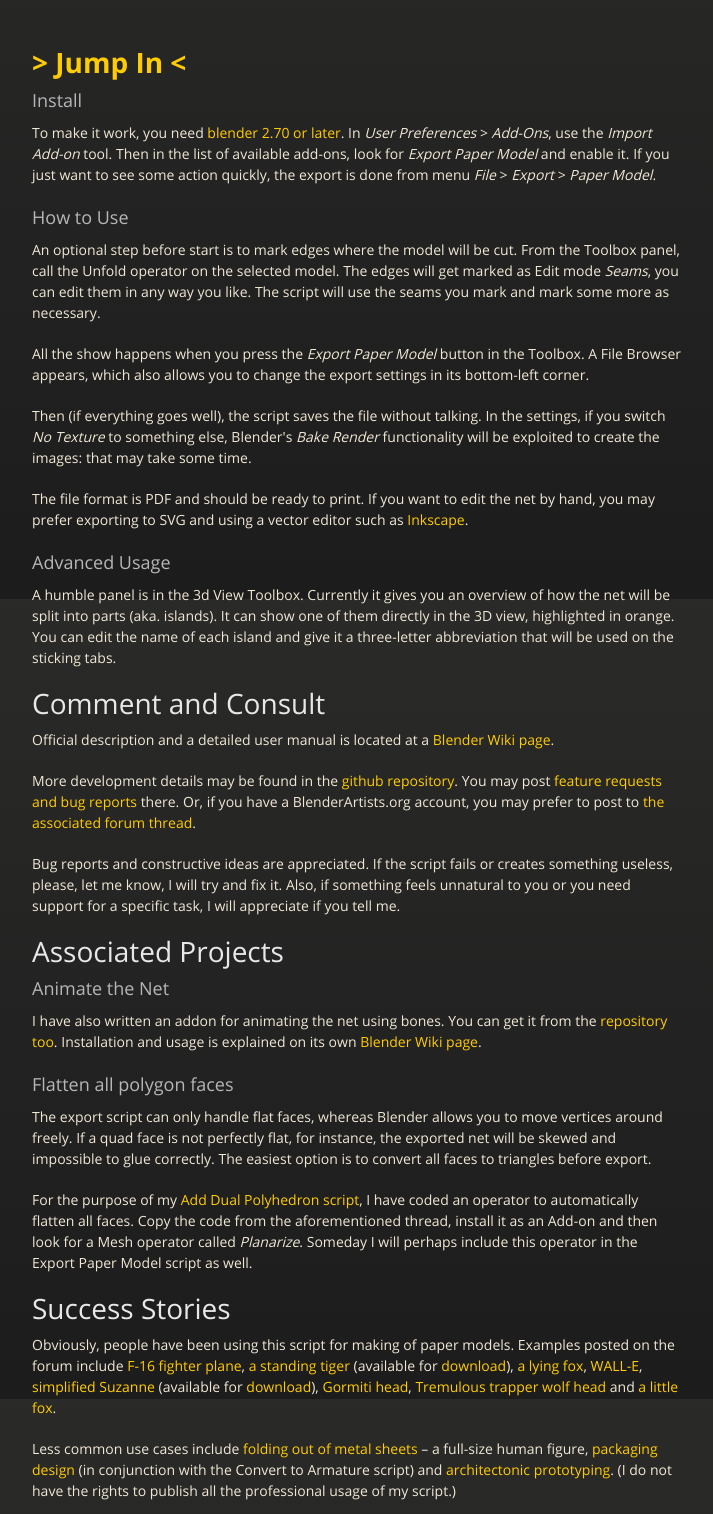
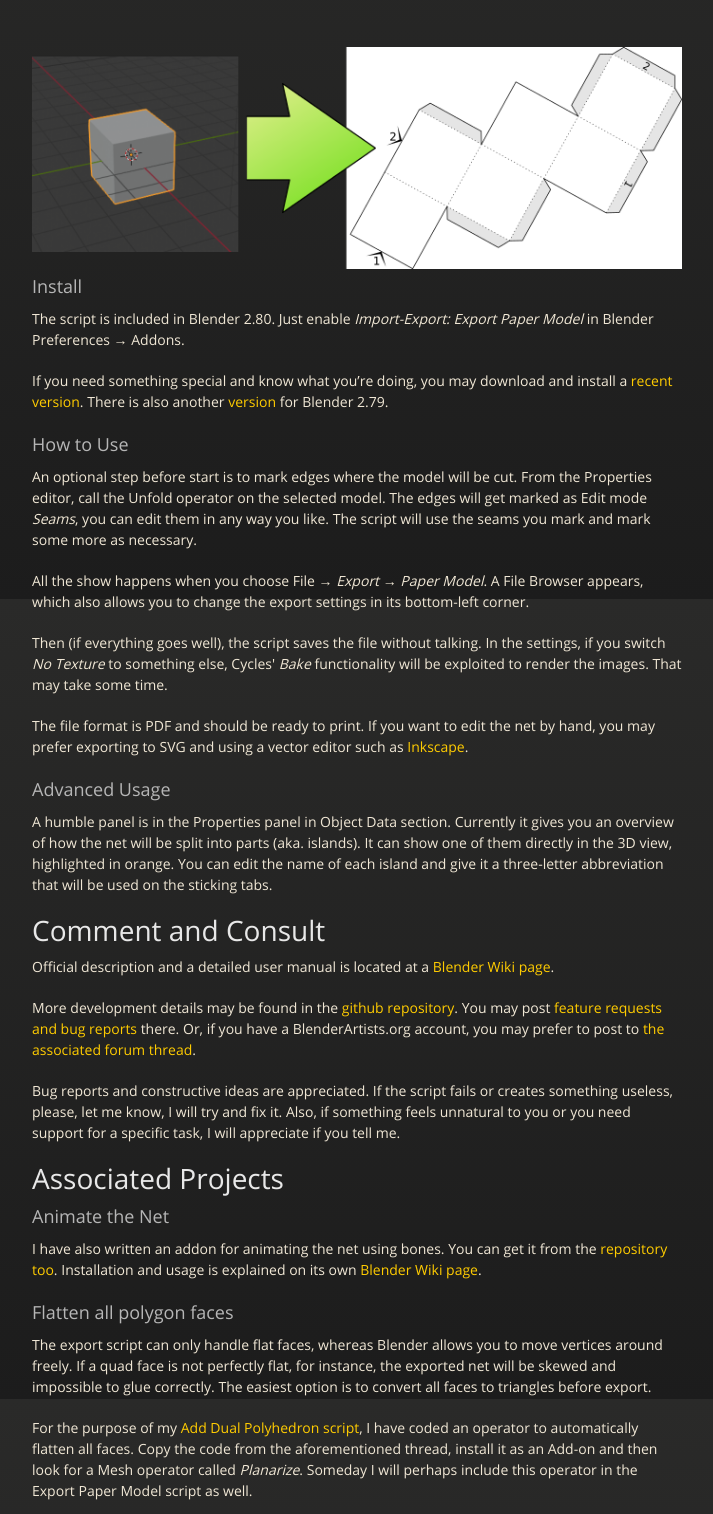
Before and after one commit to addam/Export-Paper-Model-from-Blender, a plain HTML site: page index.html in a window 1280 px wide. Shown: the part 201-1715 px from the top of the page, without its empty margins (283-996 px from the left). Drawn offline with nearby package versions, Linux system fonts and the light colour scheme.

Commit message:
update index.html

```diff
--- a/index.html
+++ b/index.html
@@ -31,33 +31,33 @@
       <section>
         <div id="title">
           <h1>Export Paper Model from Blender</h1>
-          <p>A Python script for Blender 2.7 designed for creating paper models</p>
+          <p>Blender add-on for creating paper models</p>
         </div>
 
-        <h1>
-<a id="jump-in" class="anchor" href="#jump-in" aria-hidden="true"><span class="octicon octicon-link"></span></a><a href="https://github.com/addam/Export-Paper-Model-from-Blender/raw/master/io_export_paper_model.py"><strong>&gt;&nbsp;Jump In&nbsp;&lt;</strong></a></h1>
+<img src="header.png">
 
 <h3>
 <a id="install" class="anchor" href="#install" aria-hidden="true"><span class="octicon octicon-link"></span></a>Install</h3>
 
-<p>To make it work, you need <a href="http://www.blender.org/download">blender 2.70 or later</a>. In <em>User Preferences</em> &gt; <em>Add-Ons</em>, use the <em>Import Add-on</em> tool. Then in the list of available add-ons, look for <em>Export Paper Model</em> and enable it.
-If you just want to see some action quickly, the export is done from menu <em>File</em> &gt; <em>Export</em> &gt; <em>Paper Model</em>.</p>
+<p>The script is included in Blender 2.80. Just enable <i>Import-Export: Export Paper Model</i> in Blender Preferences &rarr; Addons.</p>
+
+<p>If you need something special and know what you’re doing, you may download and install a <a href="https://raw.githubusercontent.com/addam/Export-Paper-Model-from-Blender/master/io_export_paper_model.py">recent version</a>. There is also another <a href="https://raw.githubusercontent.com/addam/Export-Paper-Model-from-Blender/blender-279/io_export_paper_model.py">version</a> for Blender 2.79.</p>
 
 <h3>
 <a id="how-to-use" class="anchor" href="#how-to-use" aria-hidden="true"><span class="octicon octicon-link"></span></a>How to Use</h3>
 
-<p>An optional step before start is to mark edges where the model will be cut. From the Toolbox panel, call the Unfold operator on the selected model. The edges will get marked as Edit mode <em>Seams</em>, you can edit them in any way you like. The script will use the seams you mark and mark some more as necessary.</p>
+<p>An optional step before start is to mark edges where the model will be cut. From the Properties editor, call the Unfold operator on the selected model. The edges will get marked as Edit mode <em>Seams</em>, you can edit them in any way you like. The script will use the seams you mark and mark some more as necessary.</p>
 
-<p>All the show happens when you press the <em>Export Paper Model</em> button in the Toolbox. A File Browser appears, which also allows you to change the export settings in its bottom-left corner.</p>
+<p>All the show happens when you choose File &rarr; <em>Export</em> &rarr; <em>Paper Model</em>. A File Browser appears, which also allows you to change the export settings in its bottom-left corner.</p>
 
-<p>Then (if everything goes well), the script saves the file without talking. In the settings, if you switch <em>No Texture</em> to something else, Blender's <em>Bake Render</em> functionality will be exploited to create the images: that may take some time.</p>
+<p>Then (if everything goes well), the script saves the file without talking. In the settings, if you switch <em>No Texture</em> to something else, Cycles' <em>Bake</em> functionality will be exploited to render the images. That may take some time.</p>
 
 <p>The file format is PDF and should be ready to print. If you want to edit the net by hand, you may prefer exporting to SVG and using a vector editor such as <a href="http://inkscape.org">Inkscape</a>.</p>
 
 <h3>
 <a id="advanced-usage" class="anchor" href="#advanced-usage" aria-hidden="true"><span class="octicon octicon-link"></span></a>Advanced Usage</h3>
 
-<p>A humble panel is in the 3d View Toolbox. Currently it gives you an overview of how the net will be split into parts (aka. islands). It can show one of them directly in the 3D view, highlighted in orange. You can edit the name of each island and give it a three-letter abbreviation that will be used on the sticking tabs.</p>
+<p>A humble panel is in the Properties panel in Object Data section. Currently it gives you an overview of how the net will be split into parts (aka. islands). It can show one of them directly in the 3D view, highlighted in orange. You can edit the name of each island and give it a three-letter abbreviation that will be used on the sticking tabs.</p>
 
 <h1>
 <a id="dive-in" class="anchor" href="#dive-in" aria-hidden="true"><span class="octicon octicon-link"></span></a>Comment and Consult</h1>
@@ -86,21 +86,20 @@ If you just want to see some action quickly, the export is done from menu <em>Fi
 <a id="success-stories" class="anchor" href="#success-stories" aria-hidden="true"><span class="octicon octicon-link"></span></a>Success Stories</h1>
 
 <p>Obviously, people have been using this script for making of paper models. Examples posted on the forum include
-<a href="http://blenderartists.org/forum/showthread.php?186071-Export-Paper-Model&p=2896139&viewfull=1#post2896139">F-16 fighter plane</a>,
-<a href="http://forum.blender.org.il/showthread.php?tid=1139">a standing tiger</a> (available for <a href="https://dl.dropboxusercontent.com/content_link/1ArxFHXIsR3j7189sXhoDp0usBndGsRxszoYzlZD2BF4JkOQq4gsZC2qTxq902lr?dl=1">download</a>),
-<a href="blenderartists.org/forum/showthread.php?318787-Fox-(paper-model)">a lying fox</a>,
-<a href="http://blenderartists.org/forum/showthread.php?186071-Export-Paper-Model&p=2546082&viewfull=1#post2546082">WALL-E</a>,
-<a href="http://blenderartists.org/forum/showthread.php?186071-Export-Paper-Model&p=1924697&viewfull=1#post1924697">simplified Suzanne</a> (available for <a href="http://adam.dominec.eu/fajly/suzanne.pdf">download</a>),
-<a href="http://blenderartists.org/forum/showthread.php?186071-Export-Paper-Model&p=1863455&viewfull=1#post1863455">Gormiti head</a>,
-<a href="http://blenderartists.org/forum/showthread.php?186071-Export-Paper-Model&p=1870064&viewfull=1#post1870064">Tremulous trapper</a>
-<a href="http://blenderartists.org/forum/showthread.php?186071-Export-Paper-Model&p=2184546&viewfull=1#post2184546">wolf head</a> and
-<a href="http://blenderartists.org/forum/showthread.php?186071-Export-Paper-Model&p=2669696&viewfull=1#post2669696">a little fox</a>.
+<a href="https://blenderartists.org/t/export-paper-model/476597/291">F-16 fighter plane</a>,
+a <a href="http://forum.blender.org.il/showthread.php?tid=1139">standing tiger</a> (unfortunately not visible to the public),
+a <a href="https://blenderartists.org/t/fox-paper-model/593666">lying fox</a>,
+<a href="https://blenderartists.org/t/export-paper-model/476597/213">WALL-E</a>,
+<a href="https://www.youtube.com/watch?v=-WBGxLB2NEg">Suzanne</a>,
+<a href="https://blenderartists.org/t/export-paper-model/476597/71">Gormiti head</a>,
+<a href="https://blenderartists.org/t/export-paper-model/476597/75">Tremulous trapper</a> and
+a <a href="https://blenderartists.org/t/export-paper-model/476597/134">wolf head</a>.
 </p>
 
-<p>Less common use cases include
+<p>More involved use cases include
 <a href="https://vimeo.com/130446414">folding out of metal sheets</a> &ndash; a full-size human figure,
-<a href="http://blenderartists.org/forum/showthread.php?186071-Export-Paper-Model&p=1823412&viewfull=1#post1823412">packaging design</a> (in conjunction with the Convert to Armature script) and
-<a href="http://blenderartists.org/forum/showthread.php?186071-Export-Paper-Model&p=2839427&viewfull=1#post2839427">architectonic prototyping</a>. (I do not have the rights to publish all the professional usage of my script.)
+<a href="https://blenderartists.org/t/advice-rigging-a-plane-mesh-into-a-box-wrapping-paper/549883">packaging design</a> (in conjunction with the Convert to Armature script), cloth design and
+architectonic prototyping. (I do not have the rights to publish all the professional usage of my script.)
 </p>
 
 <p>If you used the script to make something cool, you would be most welcome on this list. Just drop me <a href="mailto:&quot;Adam Dominec&quot; &lt;adominec@gmail.com&gt;?subject=Paper%20Model">an e-mail</a>.</p>
```
Also changed, not shown: header.png (added).
